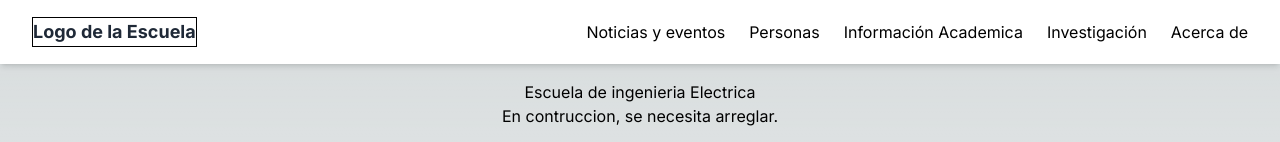
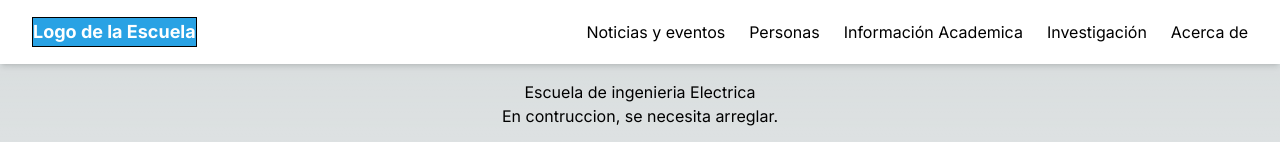
Before and after one commit to LideEieUcv/eie-frontend, a Next.js app: page / in a window 1280 px wide. In both pictures the pointer is over the link "Logo de la Escuela". Shown: the top 142 px of the page. Built offline with nearby package versions, Linux system fonts and the light colour scheme.

Commit message:
Adding hover a elements

```diff
--- a/app/components/mainaccess.tsx
+++ b/app/components/mainaccess.tsx
@@ -9,7 +9,7 @@ interface BoxProps {
     return (
       <div className="border-2 border-gray-500 bg-gray-600 p-4 relative w-[350px] h-64">
         <img src={image} alt="Imagen" className="w-32 h-32 object-cover" />
-        <a href="#" className="inline-block mt-10 p-2 text-white text-xl flex flex-shrink flex-grow object-fit">
+        <a href="#" className="mt-10 p-2 text-white text-xl flex flex-shrink flex-grow object-fit">
           {title} →
         </a>
       </div>
--- a/app/globals.css
+++ b/app/globals.css
@@ -47,3 +47,14 @@ footer {
   width: 100%;
   height: 100px; /* Altura del footer */
 }
+
+/*a {
+  text-decoration: none;
+  color: #29a2e4;
+  border-radius: 100 px;
+}*/
+
+a:hover {
+  background: #29a2e4;
+  color: rgb(255, 255, 255);
+}
```
Also changed, not shown: app/components/navbar.tsx (line endings or trailing spaces).
